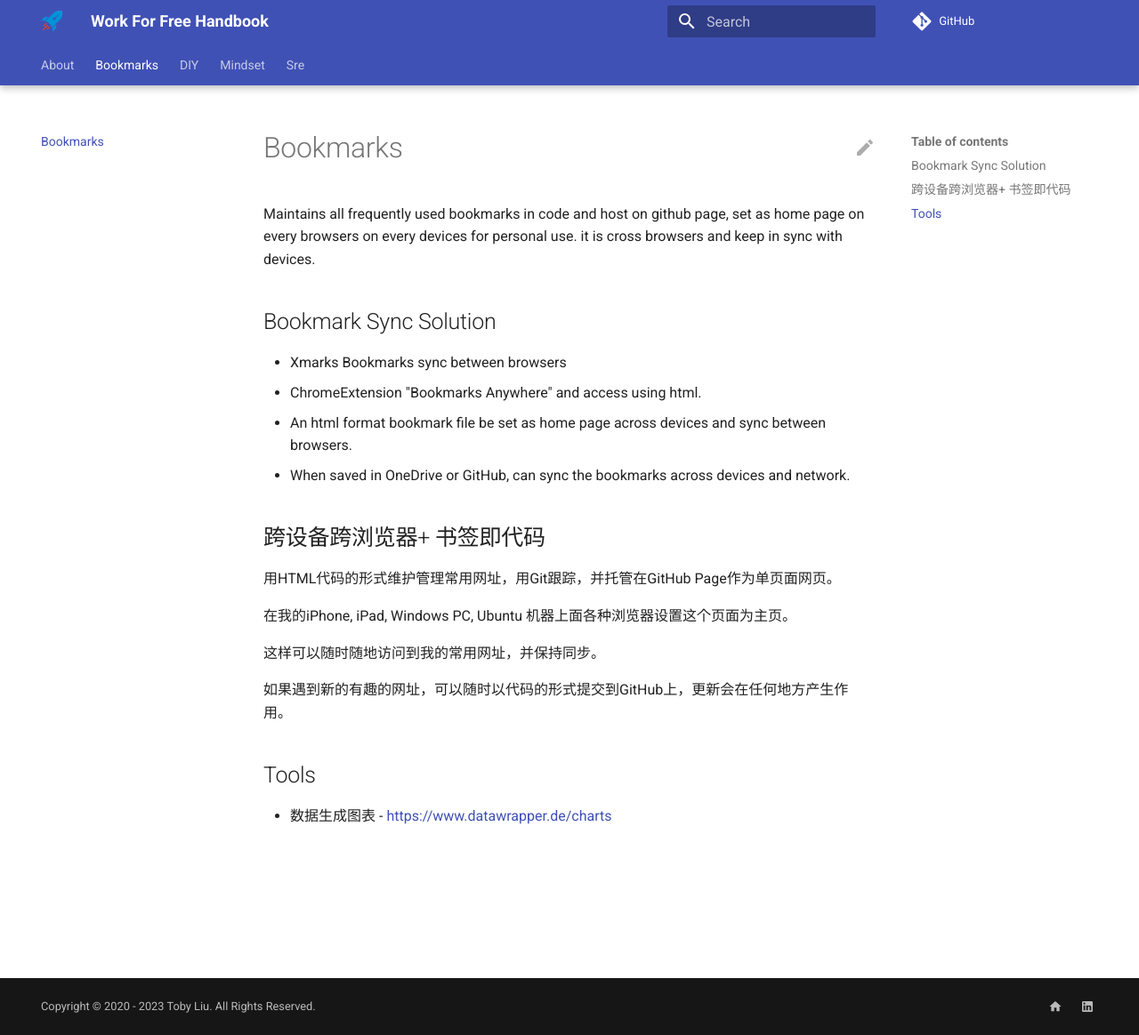
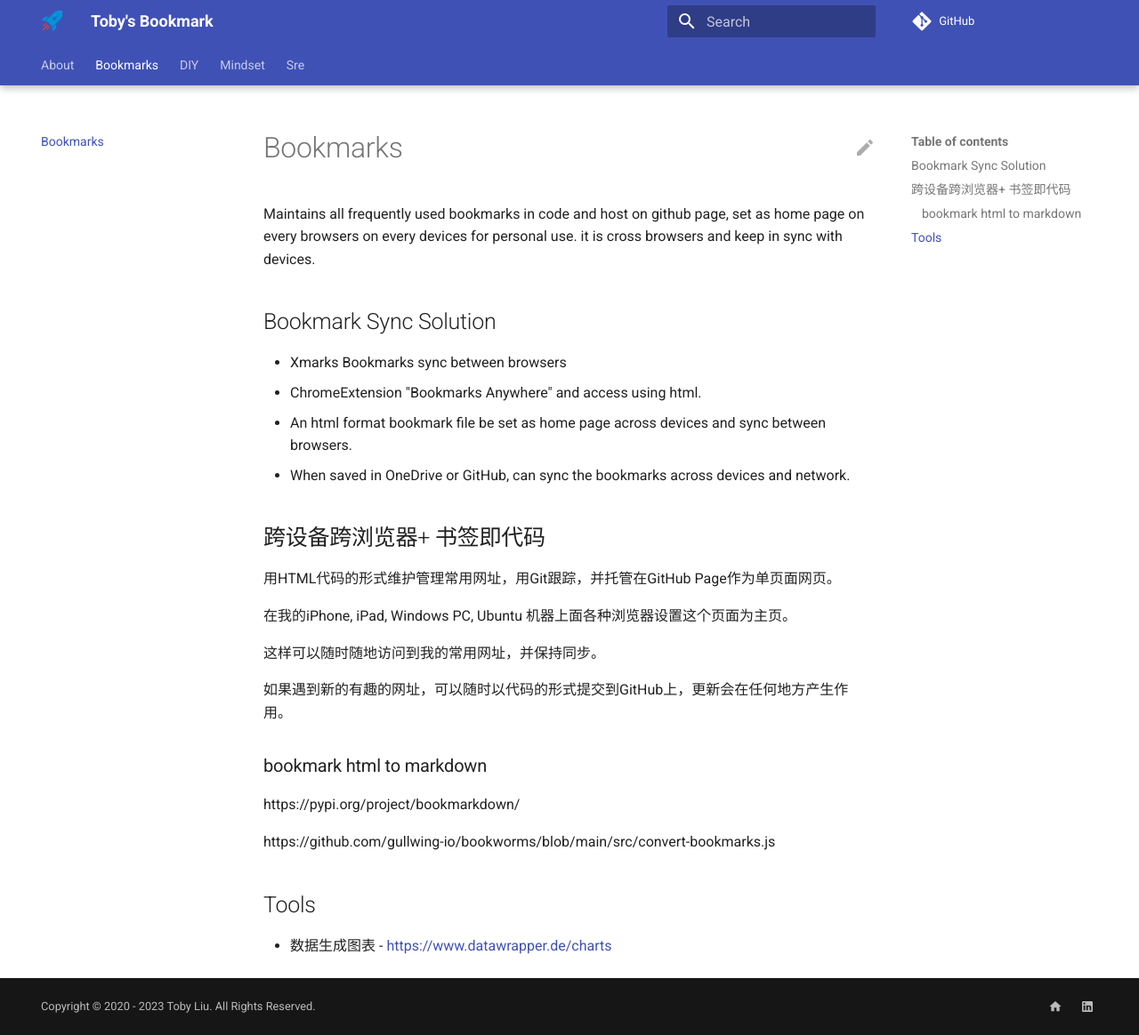
Before and after one commit to liuning0820/bookmark, an MkDocs documentation site: the page built from docs/bookmark.md, in a window 1280 px wide and 1164 px high. Shown: the whole window at 89% size. Built offline with MkDocs 1.6.1 and Material for MkDocs 9.7.7, drawn with Linux system fonts in a browser that asks for light colours; comment, search, counter and statistics services are not loaded.

Commit message:
update a bit

```diff
--- a/docs/bookmark.md
+++ b/docs/bookmark.md
@@ -19,6 +19,12 @@ Maintains all frequently used bookmarks in code and host on github page, set as
 
 如果遇到新的有趣的网址，可以随时以代码的形式提交到GitHub上，更新会在任何地方产生作用。
 
+### bookmark html to markdown
+
+https://pypi.org/project/bookmarkdown/
+
+https://github.com/gullwing-io/bookworms/blob/main/src/convert-bookmarks.js
+
 ## Tools
 
 - 数据生成图表 - <https://www.datawrapper.de/charts>
--- a/mkdocs.yml
+++ b/mkdocs.yml
@@ -1,7 +1,7 @@
 # parameters within this file must be aligned correctly  - be careful
 #
 # [update as needed] specify name for your site - this is included at top left of page next to logo
-site_name: Work For Free Handbook
+site_name: Toby's Bookmark
 # this identifies the theme used to control look and feel of this site - generally should unchanged
 # palette colours defined to adhere to DXC branding colours
 # logo controls the image included at top left
@@ -10,7 +10,6 @@ site_name: Work For Free Handbook
 # included in docs folder that include md files
 
 theme:
-  # name: readthedocs
   name: material
   custom_dir: overrides
   palette:
@@ -78,4 +77,4 @@ extra:
 plugins:
   - search
   - git-revision-date
-  - mkdocs-video
+  # - mkdocs-video
```
Also changed, not shown: README.md (+3 -2 lines), requirements.txt (+7 -7 lines), docs/index.md (line endings or trailing spaces).
